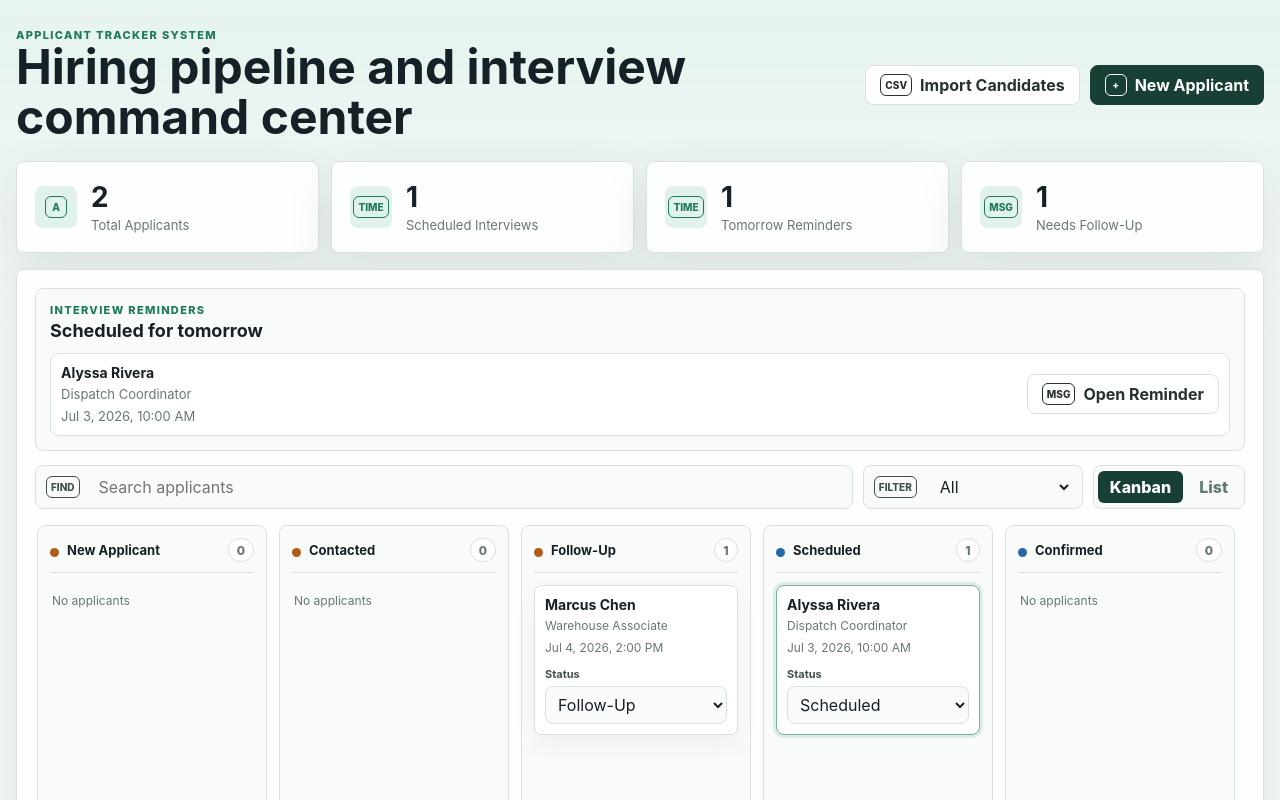
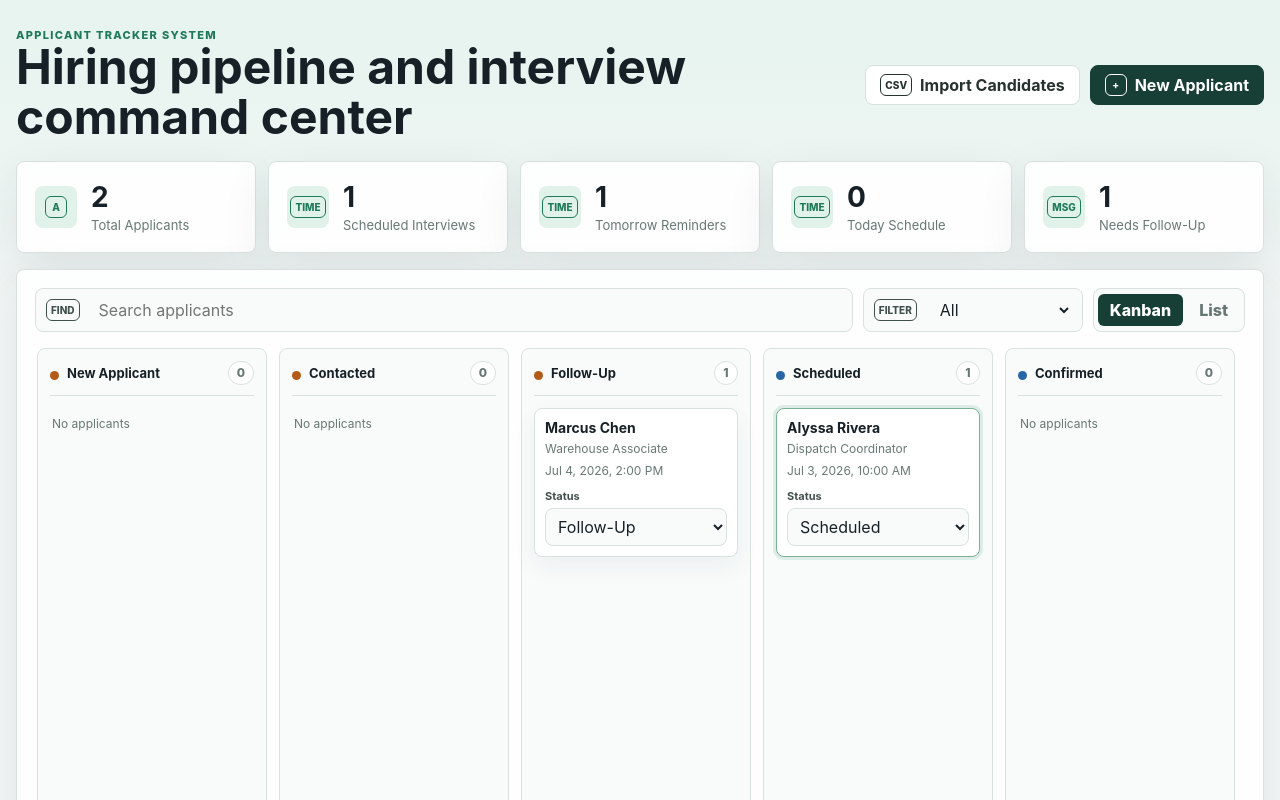
Before and after one commit to jedocaton1997-coder/applicant-tracker-system, a React (Vite) app: page / in a window 1280 px wide. Shown: the top 800 px of the page. Built offline with nearby package versions, Linux system fonts and the light colour scheme.

Commit message:
Replace reminder section with today schedule metric

```diff
--- a/src/App.tsx
+++ b/src/App.tsx
@@ -195,6 +195,17 @@ function isTomorrowInterview(value: string) {
   const dayAfterTomorrow = new Date(tomorrow);
   dayAfterTomorrow.setDate(dayAfterTomorrow.getDate() + 1);
   return interviewDate >= tomorrow && interviewDate < dayAfterTomorrow;
+}
+
+function isTodayInterview(value: string) {
+  if (!value) return false;
+  const interviewDate = new Date(value);
+  if (Number.isNaN(interviewDate.getTime())) return false;
+  const today = new Date();
+  today.setHours(0, 0, 0, 0);
+  const tomorrow = new Date(today);
+  tomorrow.setDate(tomorrow.getDate() + 1);
+  return interviewDate >= today && interviewDate < tomorrow;
 }
 
 function hoursSince(value: string) {
@@ -542,24 +553,20 @@ export default function App() {
   }, [filteredApplicants]);
 
   const metrics = useMemo(() => {
+    const activeInterviewStatuses: Status[] = ["Scheduled", "Confirmed"];
+    const todayInterviews = applicants.filter(
+      (applicant) => isTodayInterview(applicant.interviewDateTime) && activeInterviewStatuses.includes(applicant.status),
+    ).length;
     const tomorrowInterviews = applicants.filter(
-      (applicant) => isTomorrowInterview(applicant.interviewDateTime) && !["Failed", "Cancelled", "No Show"].includes(applicant.status),
+      (applicant) => isTomorrowInterview(applicant.interviewDateTime) && activeInterviewStatuses.includes(applicant.status),
     ).length;
     return {
       total: applicants.length,
       scheduled: applicants.filter((a) => ["Scheduled", "Confirmed"].includes(a.status)).length,
       needsFollowUp: applicants.filter((a) => ["Follow-Up", "No Show"].includes(a.status)).length,
+      todayInterviews,
       tomorrowInterviews,
     };
-  }, [applicants]);
-
-  const tomorrowInterviews = useMemo(() => {
-    return applicants
-      .filter(
-        (applicant) =>
-          isTomorrowInterview(applicant.interviewDateTime) && !["Failed", "Cancelled", "No Show"].includes(applicant.status),
-      )
-      .sort((a, b) => new Date(a.interviewDateTime).getTime() - new Date(b.interviewDateTime).getTime());
   }, [applicants]);
 
   const message = buildMessage(selected, messageType);
@@ -681,37 +688,12 @@ export default function App() {
         <Metric label="Total Applicants" value={metrics.total} icon={<Icon name="applicant" />} />
         <Metric label="Scheduled Interviews" value={metrics.scheduled} icon={<Icon name="clock" />} />
         <Metric label="Tomorrow Reminders" value={metrics.tomorrowInterviews} icon={<Icon name="clock" />} />
+        <Metric label="Today Schedule" value={metrics.todayInterviews} icon={<Icon name="clock" />} />
         <Metric label="Needs Follow-Up" value={metrics.needsFollowUp} icon={<Icon name="message" />} />
       </section>
 
       <section className="workspace kanban-workspace">
         <section className="panel kanban-panel">
-          <section className="reminder-panel" aria-label="Tomorrow interview reminders">
-            <div>
-              <span className="eyebrow">Interview Reminders</span>
-              <h2>Scheduled for tomorrow</h2>
-            </div>
-            {tomorrowInterviews.length > 0 ? (
-              <div className="reminder-list">
-                {tomorrowInterviews.map((applicant) => (
-                  <article className="reminder-item" key={applicant.id}>
-                    <button className="reminder-main" onClick={() => openApplicantDetails(applicant.id, "Interview Reminder")}>
-                      <strong>{applicant.name || "Unnamed applicant"}</strong>
-                      <span>{applicant.jobPost || "No job post entered"}</span>
-                      <small>{formatDateTime(applicant.interviewDateTime)}</small>
-                    </button>
-                    <button className="secondary-action" onClick={() => openApplicantDetails(applicant.id, "Interview Reminder")}>
-                      <Icon name="message" />
-                      Open Reminder
-                    </button>
-                  </article>
-                ))}
-              </div>
-            ) : (
-              <p className="reminder-empty">No applicant interviews scheduled for tomorrow.</p>
-            )}
-          </section>
-
           <div className="list-tools">
             <label className="search-field">
               <Icon name="search" />
--- a/src/index.css
+++ b/src/index.css
@@ -148,7 +148,7 @@ h3 {
 .metrics {
   display: grid;
   gap: 12px;
-  grid-template-columns: repeat(4, 1fr);
+  grid-template-columns: repeat(5, 1fr);
   margin-bottom: 16px;
 }
 
@@ -329,66 +329,6 @@ h3 {
 .kanban-panel {
   min-height: 720px;
   overflow: hidden;
-}
-
-.reminder-panel {
-  background: #f8fbfa;
-  border: 1px solid var(--line);
-  border-radius: 8px;
-  display: grid;
-  gap: 12px;
-  margin-bottom: 14px;
-  padding: 14px;
-}
-
-.reminder-panel h2 {
-  font-size: 18px;
-  margin-top: 3px;
-}
-
-.reminder-list {
-  display: grid;
-  gap: 9px;
-  grid-template-columns: repeat(auto-fit, minmax(280px, 1fr));
-}
-
-.reminder-item {
-  align-items: center;
-  background: #fff;
-  border: 1px solid var(--line);
-  border-radius: 8px;
-  display: grid;
-  gap: 10px;
-  grid-template-columns: minmax(0, 1fr) auto;
-  padding: 10px;
-}
-
-.reminder-main {
-  background: transparent;
-  border: 0;
-  color: inherit;
-  cursor: pointer;
-  display: grid;
-  gap: 4px;
-  padding: 0;
-  text-align: left;
-}
-
-.reminder-main strong {
-  color: var(--text);
-  font-size: 14px;
-}
-
-.reminder-main span,
-.reminder-main small,
-.reminder-empty {
-  color: var(--muted);
-  font-size: 13px;
-  line-height: 1.4;
-}
-
-.reminder-empty {
-  margin: 0;
 }
 
 .kanban-board {
@@ -817,10 +757,6 @@ textarea:focus {
     min-height: auto;
   }
 
-  .reminder-item {
-    grid-template-columns: 1fr;
-  }
-
   .kanban-column {
     min-height: 360px;
   }
```
Also changed, not shown: 1 other file (tests, documents, lock files or other folders).
